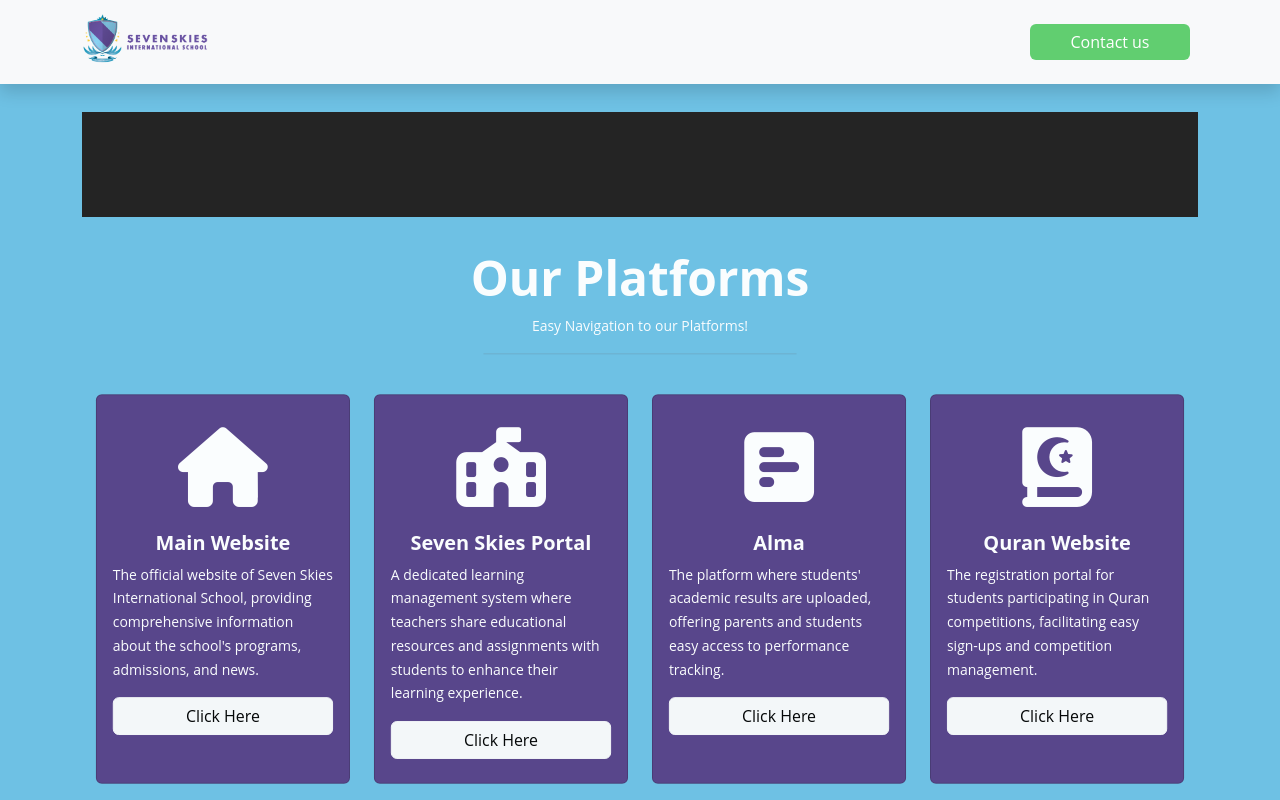
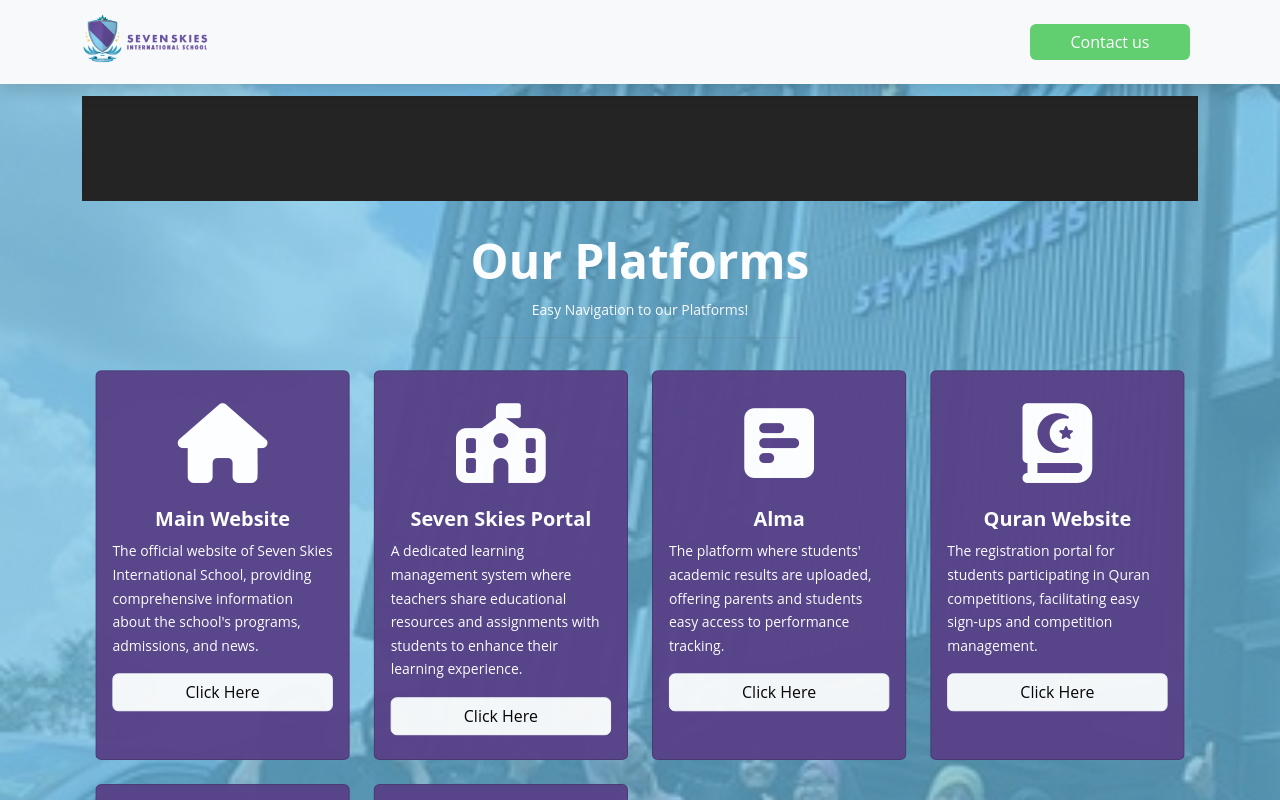
Before and after one commit to tsucess/sevenskies, a plain HTML site: page index.html in a window 1280 px wide. Shown: the top 800 px of the page. Drawn offline with Linux system fonts and the light colour scheme.

Commit message:
files updated

```diff
--- a/assets/css/style.css
+++ b/assets/css/style.css
@@ -1,6 +1,7 @@
 :root {
 	--scroll: 0;
 	--color-primary: #6ec1e4;
+	--color-primary-trans: #6ec1e4b5;
 	--color-secondary: #584288;
 	--color-ash: #54595f;
 	--color-dark: #242424;
@@ -47,11 +48,21 @@ body {
 	font-family: Open Sans, Arial, sans-serif;
 	font-size: 14px;
     color: #666;
-    background: var(--color-primary);
+	background-image: url("../images/ssi-students.jpeg");
+	background-repeat: no-repeat;
+	background-size: cover;
     line-height: 1.7em;
     font-weight: 500;
     -webkit-font-smoothing: antialiased;
     -moz-osx-font-smoothing: grayscale;
+}
+.container__wrapper {
+	background: var(--color-primary-trans);
+	width: 100%;
+	height: 100%;
+	margin-top: -10rem;
+	padding-top: 10rem;
+
 }
 
 .btn {
@@ -71,7 +82,7 @@ body {
 
 
 .container__hero {
-	margin-top: 7rem;
+	margin-top: 6rem;
 	height: 7rem;
 	overflow: hidden;
 }
--- a/index.html
+++ b/index.html
@@ -13,14 +13,13 @@
     <link rel="stylesheet" href="./assets/css/style.css">
 </head>
 <body>
-    <div class="container-fluid">
+    <div class="container-fluid container__wrapper">
 		<!-- Navbar section  -->
         <nav class="navbar navbar-expand-lg  bg-light shadow fixed-top">
                 <div class="container">
                     <a class="navbar-brand" href="index"><img src="./assets/images/sm-logo.png" alt="Sevenskies"></a>
                     <a href="#" class="btn btn-light mx-2 sp-btn" >Contact us</a>
                 </div>
-            </div>
         </nav>
 
         <Section class="container container__hero" id="hero">
@@ -39,7 +38,7 @@
 				<div class="col-12 col-md-10 col-lg-8 col-xl-7 col-xxl-6 text-center ">
 					<h2 class="mb-2 fw-bold display-5">Our Platforms</h2>
 					<p class="text-secondary mb-2  text-white">Easy Navigation to our Platforms!</p>
-					<hr class="w-50 mx-auto mb-0 mb-md-3 text-secondary">
+					<hr class="w-50 mx-auto mb-0 mb-md-2 text-secondary">
 				</div>
 			</div>
 			<div class="row row-cols-1 row-cols-md-3 row-cols-lg-4 g-4 pb-5">
```
Also changed, not shown: assets/images/channels4_banner.jpg (added), assets/images/ss1.jpg (added), assets/images/ssi+front+page+school.jpg (added), assets/images/ssi-school-hero.jpg.webp (added), assets/images/ssi-students.jpeg (added).
